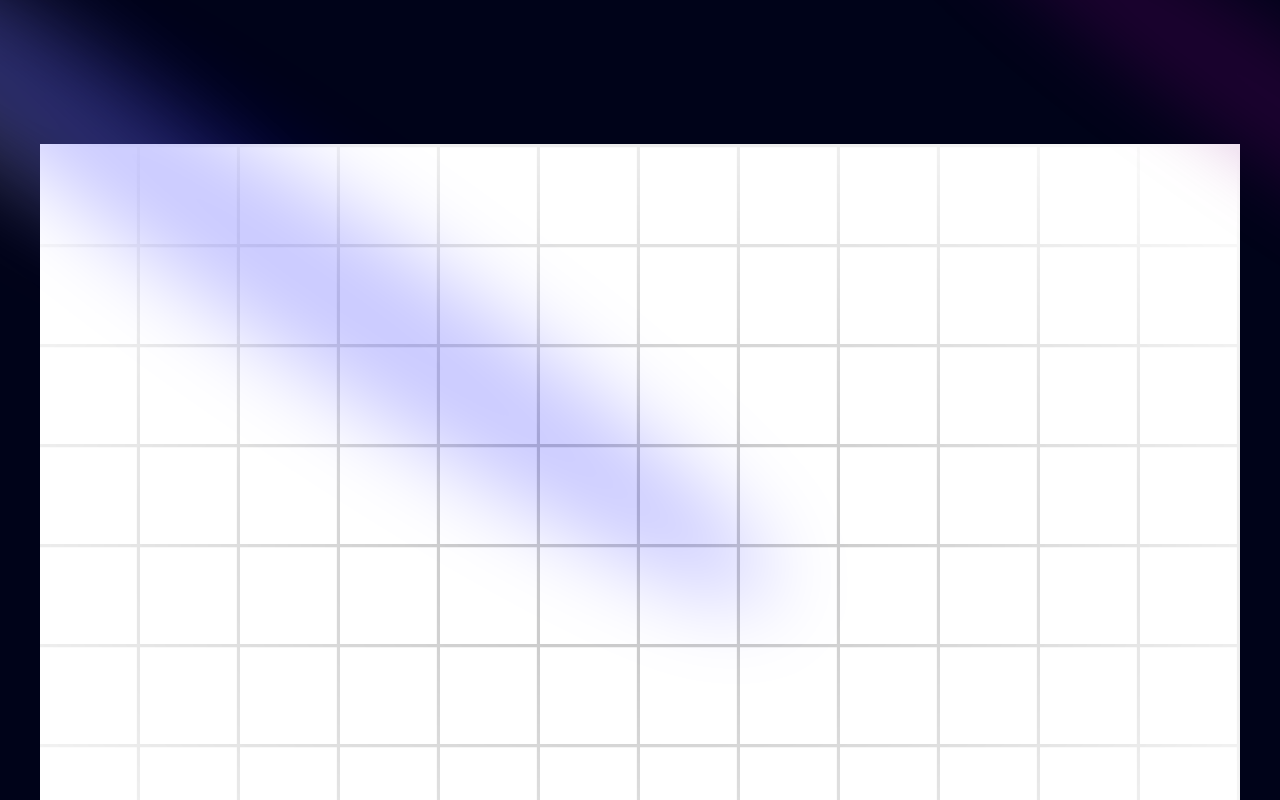
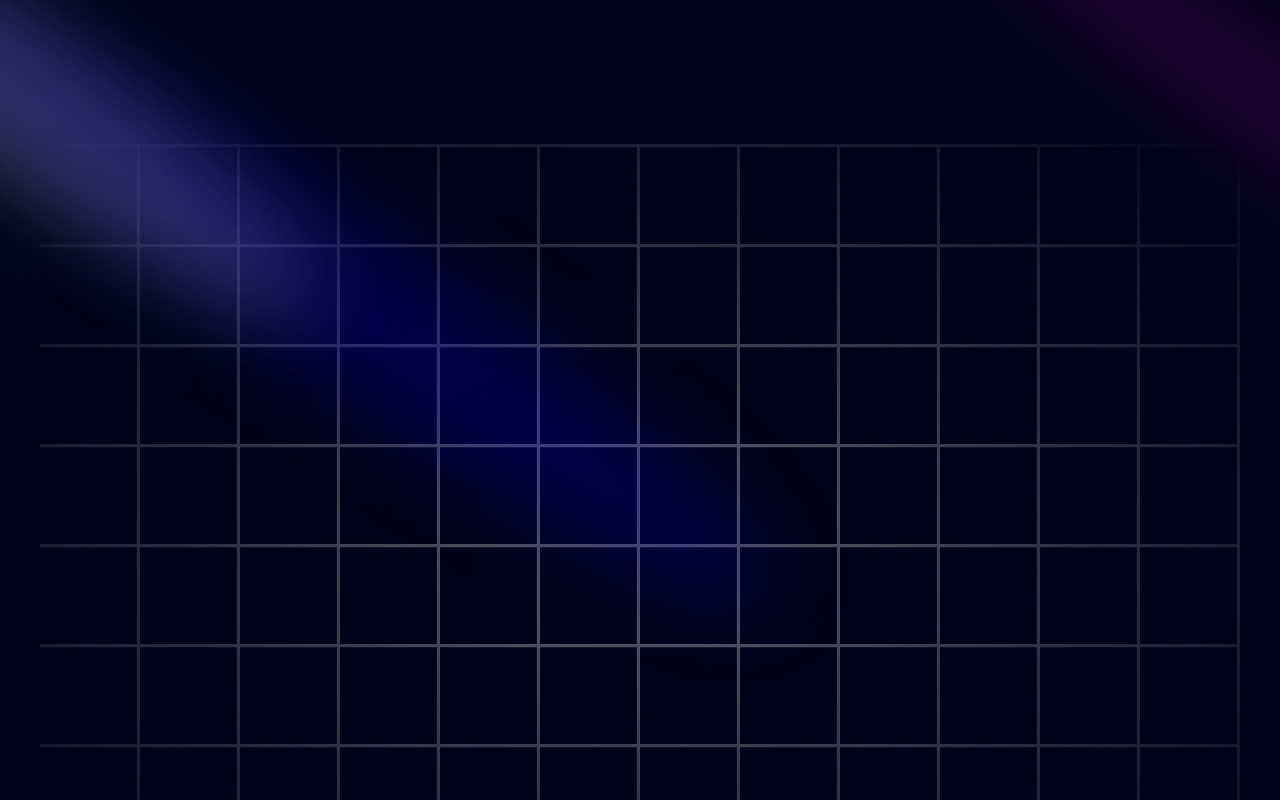
Before and after one commit to mmk4-81/personal-portfolio, a Next.js app: page / in a window 1280 px wide. Shown: the top 800 px of the page. Built offline with nearby package versions, Linux system fonts and the light colour scheme.

Commit message:
add next themes & provider

```diff
--- a/app/layout.tsx
+++ b/app/layout.tsx
@@ -1,6 +1,7 @@
 import type { Metadata } from "next";
 import localFont from "next/font/local";
 import "./globals.css";
+import { ThemeProvider } from "./provider";
 
 const geistSans = localFont({
   src: "./fonts/GeistVF.woff",
@@ -28,7 +29,14 @@ export default function RootLayout({
       <body
         className={`${geistSans.variable} ${geistMono.variable} antialiased`}
       >
-        {children}
+         <ThemeProvider
+            attribute="class"
+            defaultTheme="dark"
+            enableSystem
+            disableTransitionOnChange
+          >
+            {children}
+          </ThemeProvider>
       </body>
     </html>
   );
--- /dev/null
+++ b/app/provider.tsx
@@ -0,0 +1,9 @@
+"use client"
+
+import * as React from "react"
+import { ThemeProvider as NextThemesProvider } from "next-themes"
+import { type ThemeProviderProps } from "next-themes/dist/types"
+
+export function ThemeProvider({ children, ...props }: ThemeProviderProps) {
+  return <NextThemesProvider {...props}>{children}</NextThemesProvider>
+}
```
